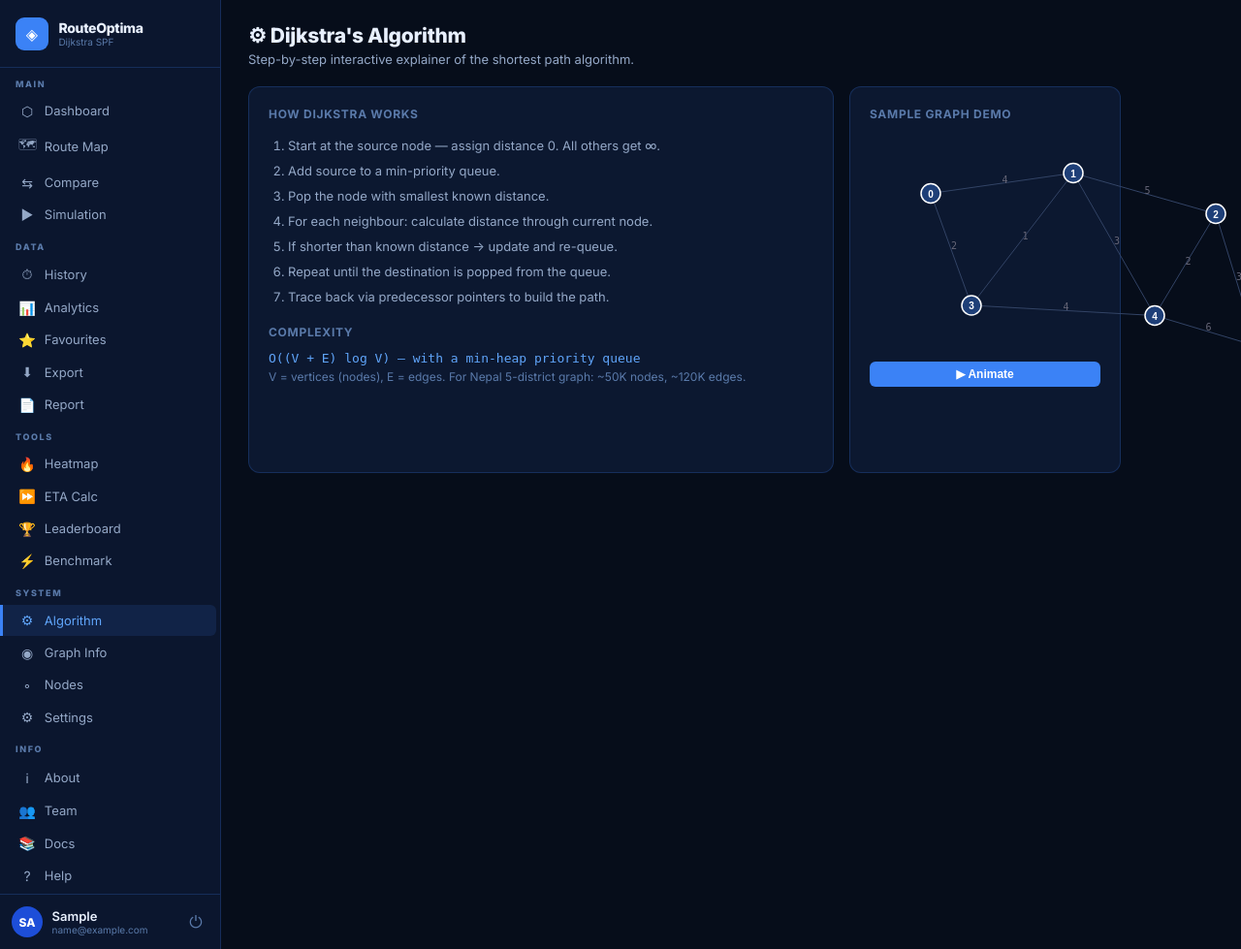
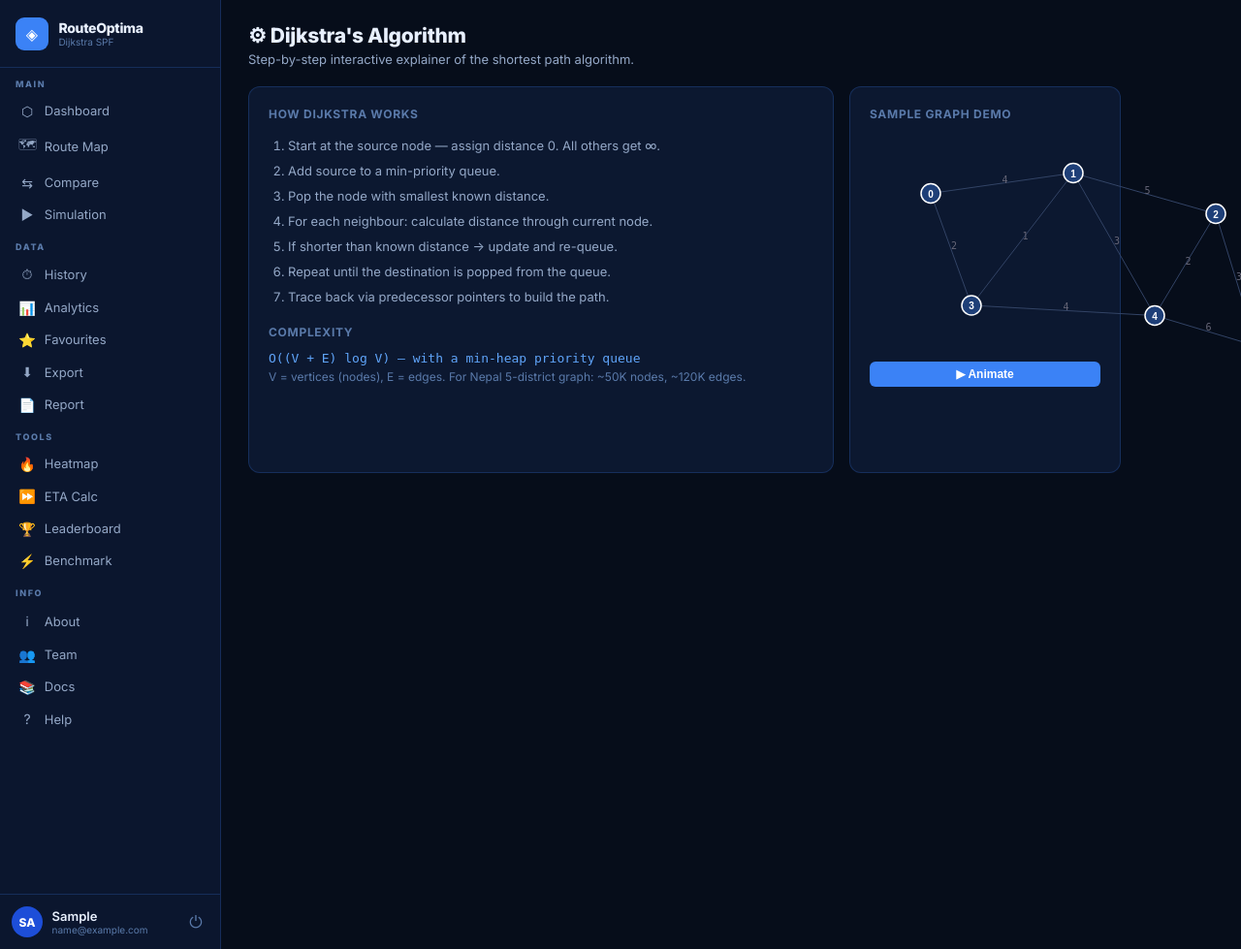
Before and after one commit to Sohit-Giri/cappropject, a Django app: page /algorithm/ in a window 1280 px wide. Shown: the whole page at 97% size. Run offline with Django 5.2, Linux system fonts and the light colour scheme; the visitor is signed in with stand-in values (Sample User, id 1).

Commit message:
Few changes on the frontend

```diff
--- a/backend/routing/templates/routing/base.html
+++ b/backend/routing/templates/routing/base.html
@@ -43,13 +43,13 @@
         <a href="{% url 'leaderboard' %}" class="nav-link {% if request.resolver_match.url_name == 'leaderboard' %}active{% endif %}"><span class="nav-icon">🏆</span> Leaderboard</a>
         <a href="{% url 'benchmark' %}"   class="nav-link {% if request.resolver_match.url_name == 'benchmark' %}active{% endif %}"><span class="nav-icon">⚡</span> Benchmark</a>
       </div>
-      <div class="nav-section">
+      <!-- <div class="nav-section">
         <div class="nav-label">System</div>
         <a href="{% url 'algorithm' %}"    class="nav-link {% if request.resolver_match.url_name == 'algorithm' %}active{% endif %}"><span class="nav-icon">⚙</span> Algorithm</a>
         <a href="{% url 'graph' %}"        class="nav-link {% if request.resolver_match.url_name == 'graph' %}active{% endif %}"><span class="nav-icon">◉</span> Graph Info</a>
         <a href="{% url 'nodes' %}"        class="nav-link {% if request.resolver_match.url_name == 'nodes' %}active{% endif %}"><span class="nav-icon">◦</span> Nodes</a>
         <a href="{% url 'settings' %}"     class="nav-link {% if request.resolver_match.url_name == 'settings' %}active{% endif %}"><span class="nav-icon">⚙</span> Settings</a>
-      </div>
+      </div> -->
       <div class="nav-section">
         <div class="nav-label">Info</div>
         <a href="{% url 'about' %}"  class="nav-link {% if request.resolver_match.url_name == 'about' %}active{% endif %}"><span class="nav-icon">ℹ</span> About</a>
```
